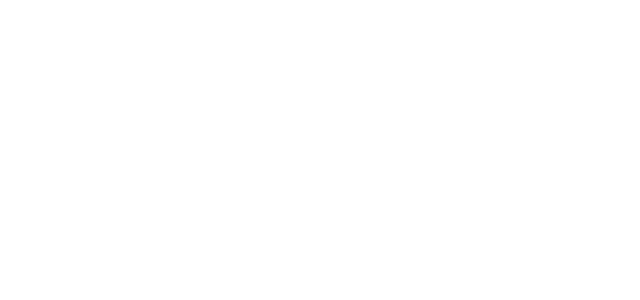
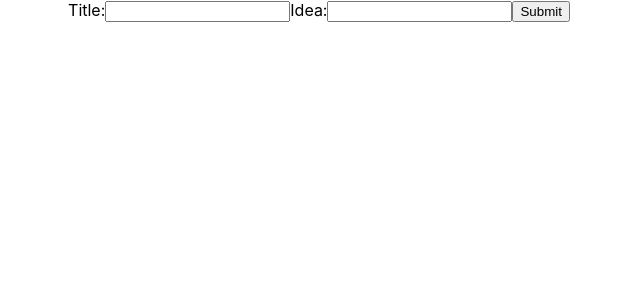
Before and after one commit to npdarrington/redux-intermission-deliverable, a React (Create React App) app: page / in a window 1280 px wide. Shown: the top 300 px of the page, without its empty margins (321-961 px from the left). Built offline with nearby package versions, Linux system fonts and the light colour scheme.

Commit message:
Added Form input to be rendered

```diff
--- a/src/Components/App/App.js
+++ b/src/Components/App/App.js
@@ -5,7 +5,11 @@
 import './App.css';
 
 function App() {
-	return <main className='App'></main>;
+	return (
+		<main className='App'>
+			<Form />
+		</main>
+	);
 }
 
 export default App;
```
